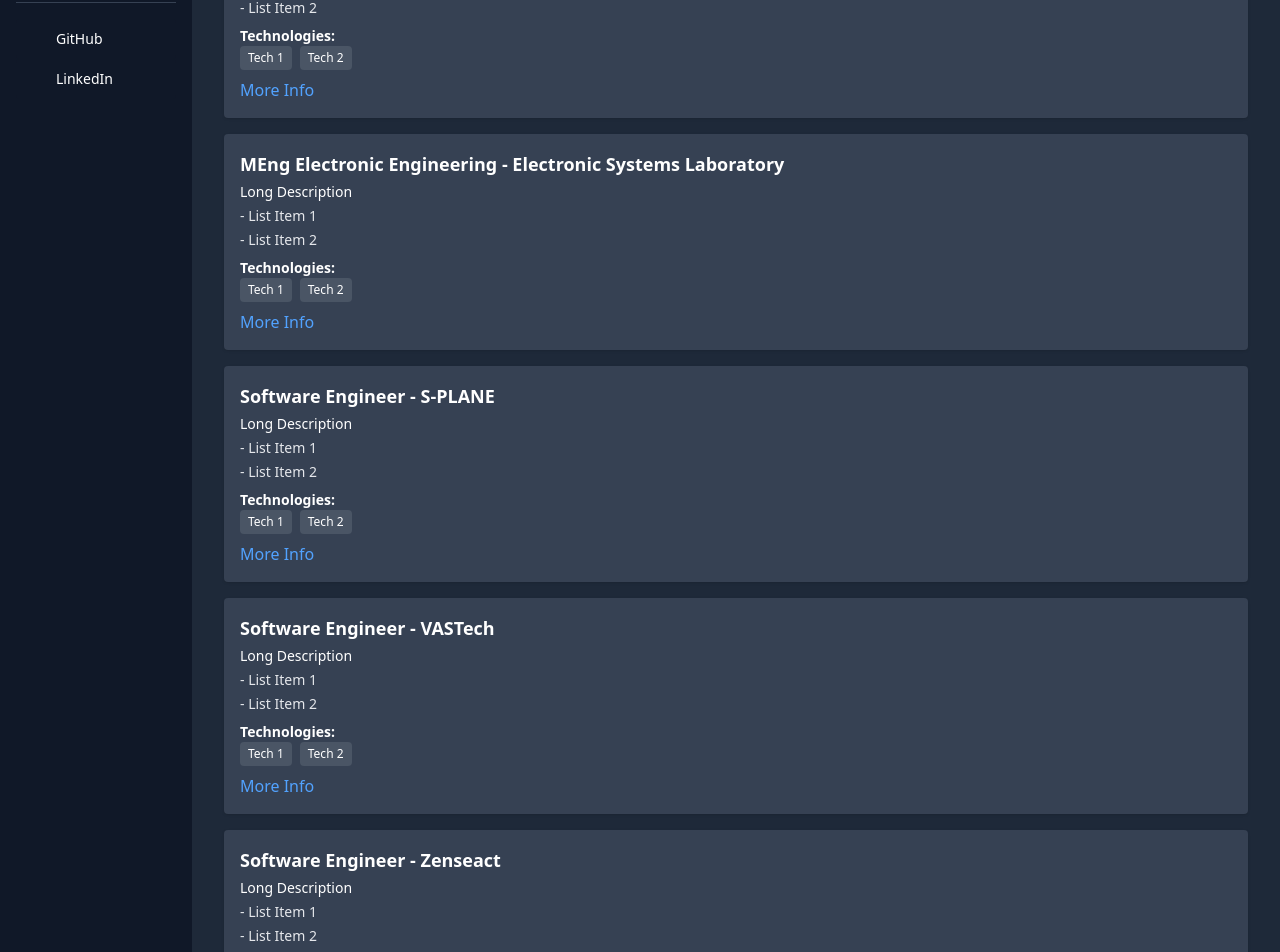
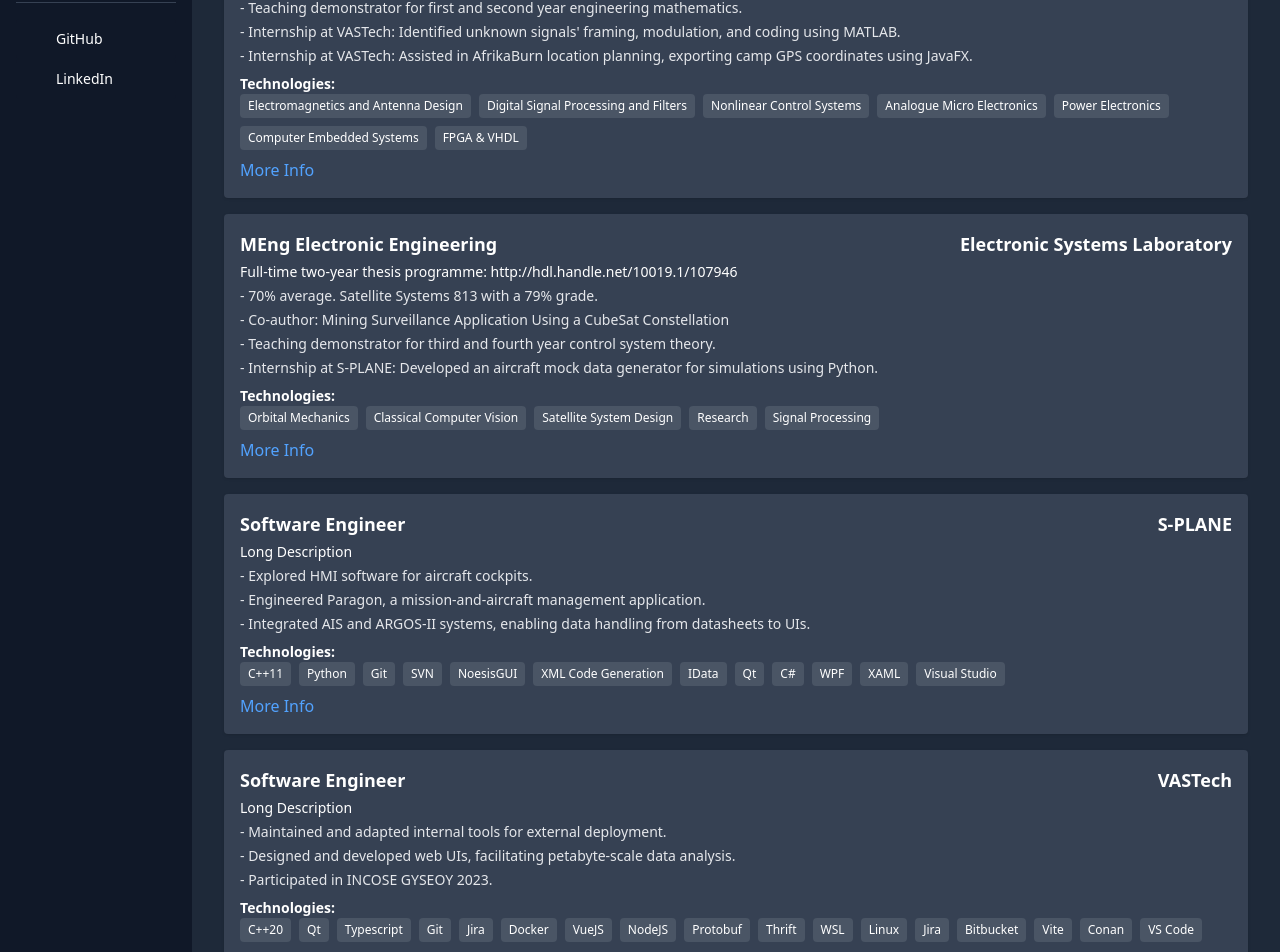
Before and after one commit to fnlombard/fnlombard.github.io, a SvelteKit app: page / in a window 1280 px wide. Shown: the part 218-1170 px from the top of the page. Built offline with nearby package versions, Linux system fonts and the light colour scheme.

Commit message:
Add CV information

```diff
--- a/src/lib/components/timeline/VerticalTimelineItem.svelte
+++ b/src/lib/components/timeline/VerticalTimelineItem.svelte
@@ -17,7 +17,10 @@
 
     <!-- Card -->
     <div class="mb-4 flex-1 rounded bg-gray-700 p-4 text-white shadow">
-        <div class="text-lg font-bold">{props.item.title} - {props.item.institution}</div>
+        <div class="flex justify-between text-lg font-bold">
+            <div>{props.item.title}</div>
+            <div>{props.item.institution}</div>
+        </div>
         <div class="mt-1 text-sm">{props.item.description}</div>
         {#each props.item.responsibilities as responsibility}
             <div class="mt-1 text-sm text-gray-200">- {responsibility}</div>
--- a/src/routes/+page.svelte
+++ b/src/routes/+page.svelte
@@ -21,9 +21,22 @@
             title: "BEng Robitics (Cum Laude)",
             institution: "Stellenbosch University",
             short_description: "Stellenbosch University, ZA",
-            description: "Long Description",
-            responsibilities: ["List Item 1", "List Item 2"],
-            technologies: ["Tech 1", "Tech 2"],
+            description: "I did some things here.",
+            responsibilities: [
+                "83% average. Received Dean’s Merit for most 3rd and 4th-year modules.",
+                "Teaching demonstrator for first and second year engineering mathematics.",
+                "Internship at VASTech: Identified unknown signals' framing, modulation, and coding using MATLAB.",
+                "Internship at VASTech: Assisted in AfrikaBurn location planning, exporting camp GPS coordinates using JavaFX."
+            ],
+            technologies: [
+                "Electromagnetics and Antenna Design",
+                "Digital Signal Processing and Filters",
+                "Nonlinear Control Systems",
+                "Analogue Micro Electronics",
+                "Power Electronics",
+                "Computer Embedded Systems",
+                "FPGA & VHDL"
+            ],
             date_start: "2014-01-01",
             iconPath: icons["stellenbosch"],
             url: "https://ee.sun.ac.za/"
@@ -33,9 +46,21 @@
             title: "MEng Electronic Engineering",
             institution: "Electronic Systems Laboratory",
             short_description: "Stellenbosch University, ZA",
-            description: "Long Description",
-            responsibilities: ["List Item 1", "List Item 2"],
-            technologies: ["Tech 1", "Tech 2"],
+            description:
+                "Full-time two-year thesis programme: http://hdl.handle.net/10019.1/107946",
+            responsibilities: [
+                "70% average. Satellite Systems 813 with a 79% grade.",
+                "Co-author: Mining Surveillance Application Using a CubeSat Constellation",
+                "Teaching demonstrator for third and fourth year control system theory.",
+                "Internship at S-PLANE: Developed an aircraft mock data generator for simulations using Python."
+            ],
+            technologies: [
+                "Orbital Mechanics",
+                "Classical Computer Vision",
+                "Satellite System Design",
+                "Research",
+                "Signal Processing"
+            ],
             date_start: "2018-01-01",
             iconPath: icons["esl"],
             url: "https://www.esl.sun.ac.za/"
@@ -46,8 +71,25 @@
             institution: "S-PLANE",
             short_description: "S-PLANE, ZA",
             description: "Long Description",
-            responsibilities: ["List Item 1", "List Item 2"],
-            technologies: ["Tech 1", "Tech 2"],
+            responsibilities: [
+                "Explored HMI software for aircraft cockpits.",
+                "Engineered Paragon, a mission-and-aircraft management application.",
+                "Integrated AIS and ARGOS-II systems, enabling data handling from datasheets to UIs."
+            ],
+            technologies: [
+                "C++11",
+                "Python",
+                "Git",
+                "SVN",
+                "NoesisGUI",
+                "XML Code Generation",
+                "IData",
+                "Qt",
+                "C#",
+                "WPF",
+                "XAML",
+                "Visual Studio"
+            ],
             date_start: "2020-01-01",
             iconPath: icons["splane"],
             url: "https://s-plane.com/products/isr-payload-operation/paragonisr/"
@@ -58,8 +100,30 @@
             institution: "VASTech",
             short_description: "VASTech, ZA",
             description: "Long Description",
-            responsibilities: ["List Item 1", "List Item 2"],
-            technologies: ["Tech 1", "Tech 2"],
+            responsibilities: [
+                "Maintained and adapted internal tools for external deployment.",
+                "Designed and developed web UIs, facilitating petabyte-scale data analysis.",
+                "Participated in INCOSE GYSEOY 2023."
+            ],
+            technologies: [
+                "C++20",
+                "Qt",
+                "Typescript",
+                "Git",
+                "Jira",
+                "Docker",
+                "VueJS",
+                "NodeJS",
+                "Protobuf",
+                "Thrift",
+                "WSL",
+                "Linux",
+                "Jira",
+                "Bitbucket",
+                "Vite",
+                "Conan",
+                "VS Code"
+            ],
             date_start: "2022-09-01",
             iconPath: icons["vastech"],
             url: "https://www.vastech.co.za/"
@@ -70,8 +134,24 @@
             institution: "Zenseact",
             short_description: "Zenseact, SE",
             description: "Long Description",
-            responsibilities: ["List Item 1", "List Item 2"],
-            technologies: ["Tech 1", "Tech 2"],
+            responsibilities: [
+                "Maintain and innovate HIL testing frameworks.",
+                "Provide internal support to framework users and troubleshoot HIL failures."
+            ],
+            technologies: [
+                "Python",
+                "Javascript",
+                "Git",
+                "Docker",
+                "Linux",
+                "C++",
+                "Jira",
+                "Svelte",
+                "Typescript",
+                "Gerrit",
+                "VS Code",
+                "Copilot"
+            ],
             date_start: "2024-01-01",
             iconPath: icons["zenseact"],
             url: "https://zenseact.com/our-software/"
```
